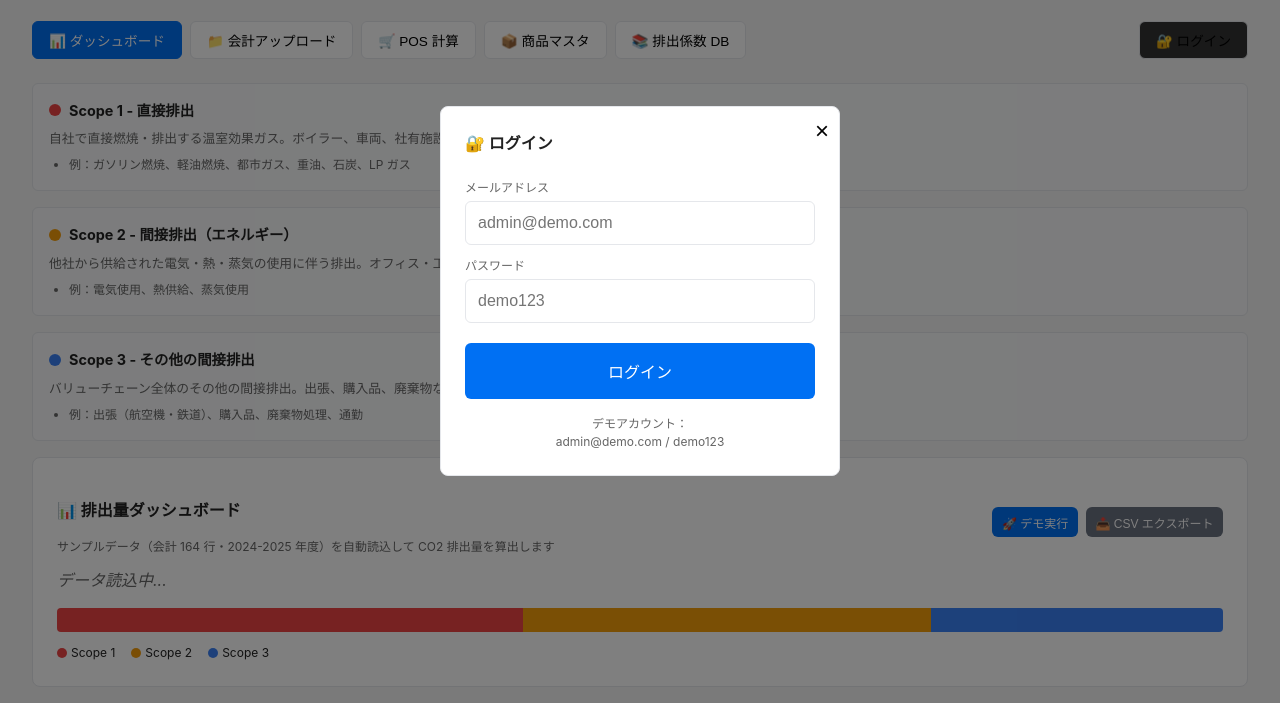
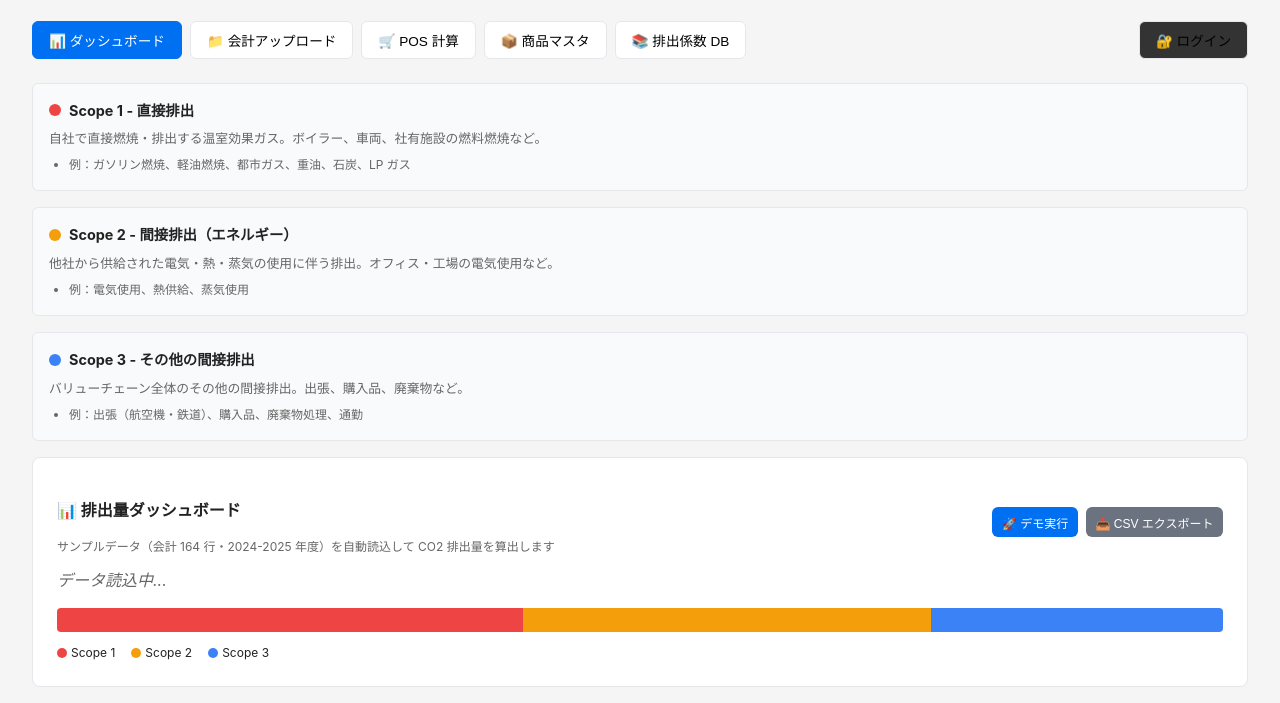
Before and after one commit to Rio2Ryo/co2-emission-poc, a website: page frontend/index.html in a window 1280 px wide. Shown: the part 97-800 px from the top of the page. Drawn offline with Linux system fonts and the light colour scheme.

Commit message:
fix: ログインモーダル表示修正

```diff
--- a/frontend/index.html
+++ b/frontend/index.html
@@ -239,7 +239,7 @@
   </div>
 
   <!-- Login Modal -->
-  <div id="loginModal" class="hidden" style="position:fixed;top:0;left:0;width:100%;height:100%;background:rgba(0,0,0,0.5);display:flex;align-items:center;justify-content:center;z-index:9999">
+  <div id="loginModal" class="hidden" style="position:fixed;top:0;left:0;width:100%;height:100%;background:rgba(0,0,0,0.5);align-items:center;justify-content:center;z-index:9999">
     <div class="card" style="width:100%;max-width:400px;position:relative">
       <button onclick="closeLogin()" style="position:absolute;top:10px;right:10px;background:none;border:none;font-size:24px;cursor:pointer">&times;</button>
       <h2 style="margin-bottom:1.5rem">🔐 ログイン</h2>
@@ -906,8 +906,8 @@
     }
 
     // 認証機能
-    function showLogin() { document.getElementById('loginModal').classList.remove('hidden'); }
-    function closeLogin() { document.getElementById('loginModal').classList.add('hidden'); document.getElementById('loginError').style.display='none'; }
+    function showLogin() { document.getElementById('loginModal').classList.remove('hidden'); document.getElementById('loginModal').style.display = 'flex'; }
+    function closeLogin() { document.getElementById('loginModal').classList.add('hidden'); document.getElementById('loginModal').style.display = 'none'; document.getElementById('loginError').style.display='none'; }
 
     function checkAuth() {
       const token = localStorage.getItem('auth_token');
```
